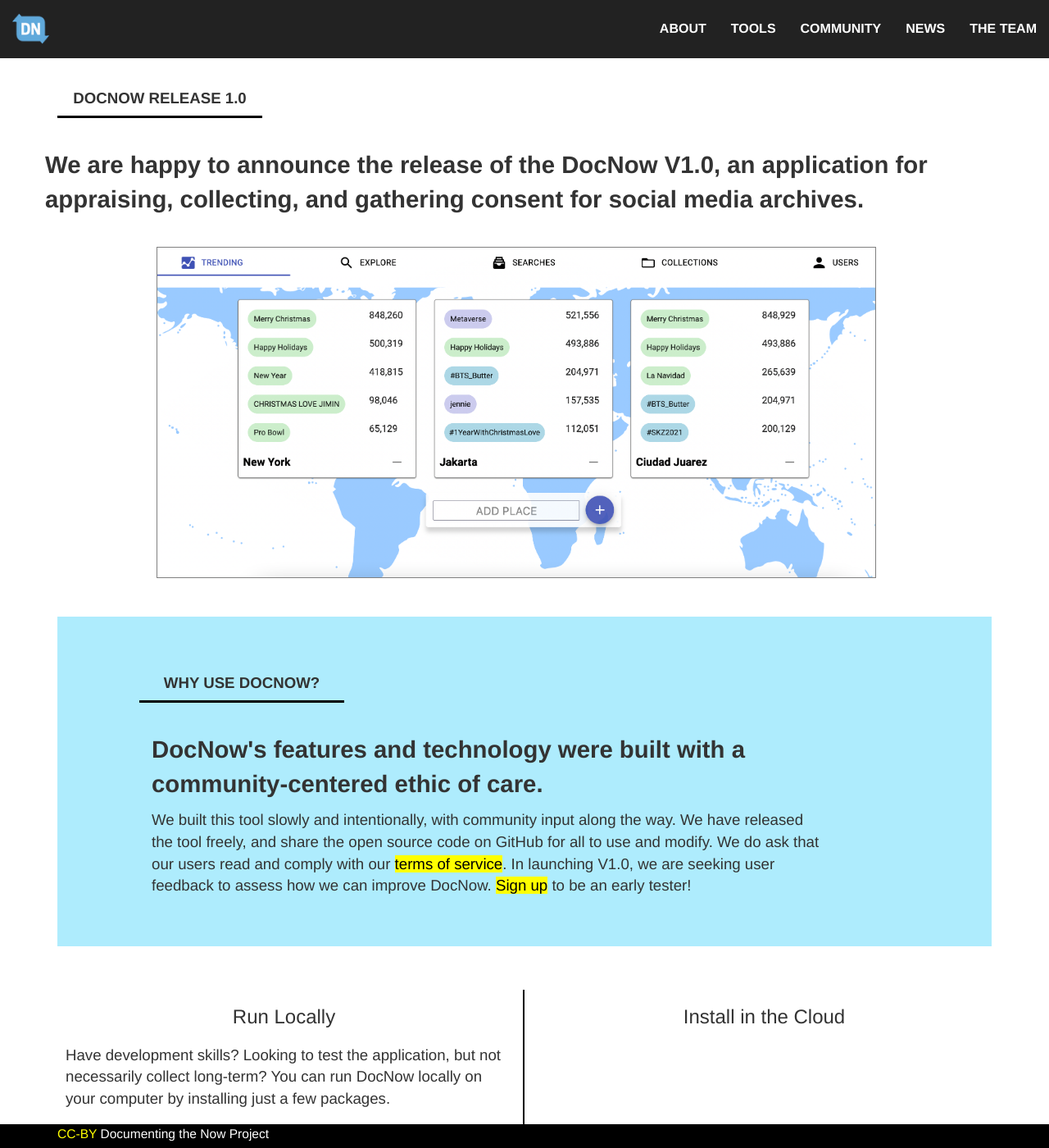
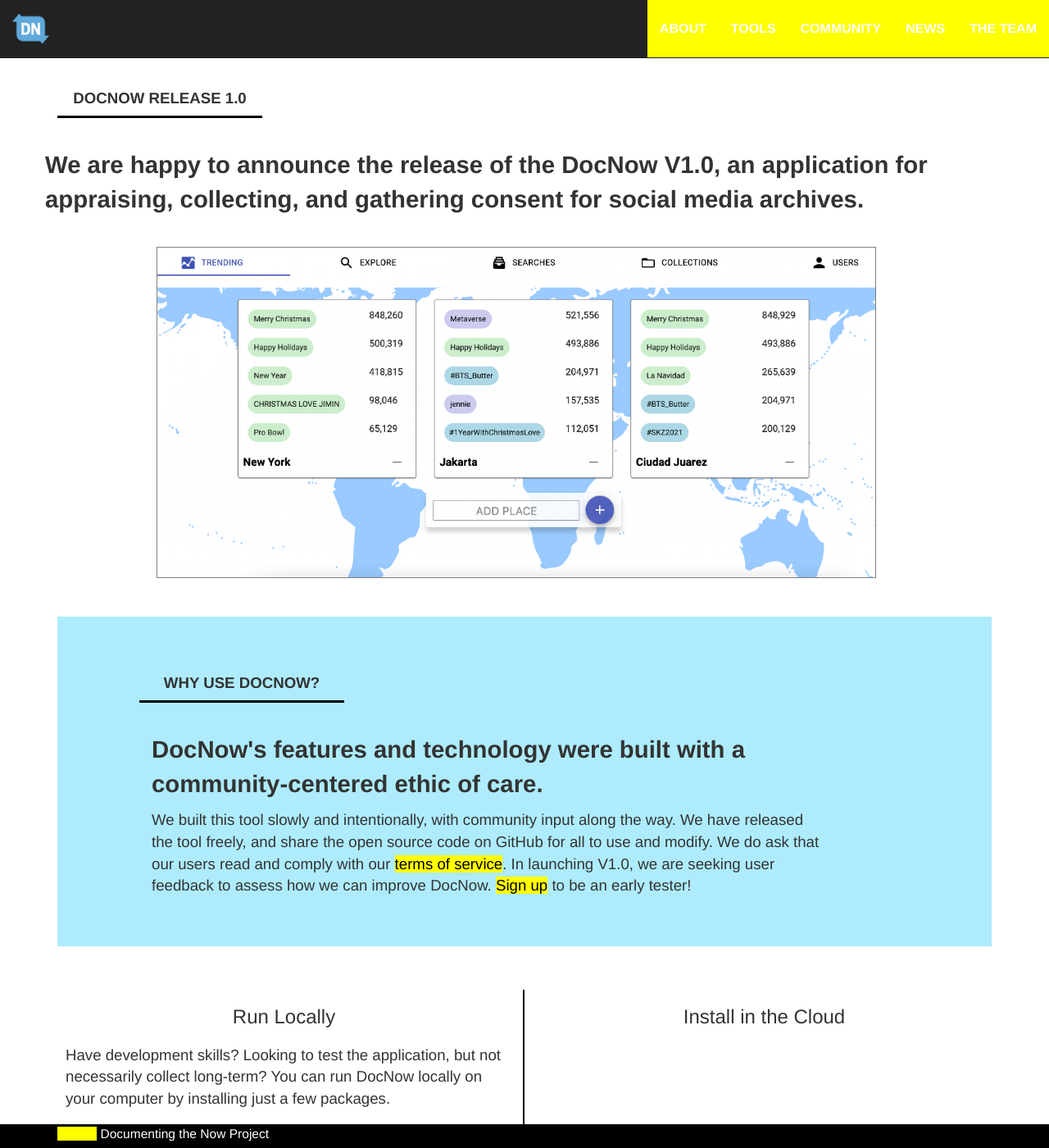
Before and after one commit to DocNow/docnow.github.io, a Jekyll site: the page built from docnow-app/index.html, in a window 1280 px wide and 1400 px high. Shown: the whole window at 82% size. Built offline with Jekyll 4.4.1, drawn with Linux system fonts in a browser that asks for light colours.

Commit message:
Update release.css

```diff
--- a/css/release.css
+++ b/css/release.css
@@ -91,17 +91,7 @@
       }
     }
 
-#get-involved img {
-    padding-bottom: 10px;
-}
 
-#get-involved a:hover {
-    text-decoration: none;
-}
-
-#get-involved a {
-  color: black;
-}
 
 .bluesection {
   background-color: #aeecfd;
@@ -122,8 +112,7 @@
 a:hover {
   font-weight: 600;
 }
-
-#about a {
+ a {
   color: black;
   background-color: yellow;
 }
```
